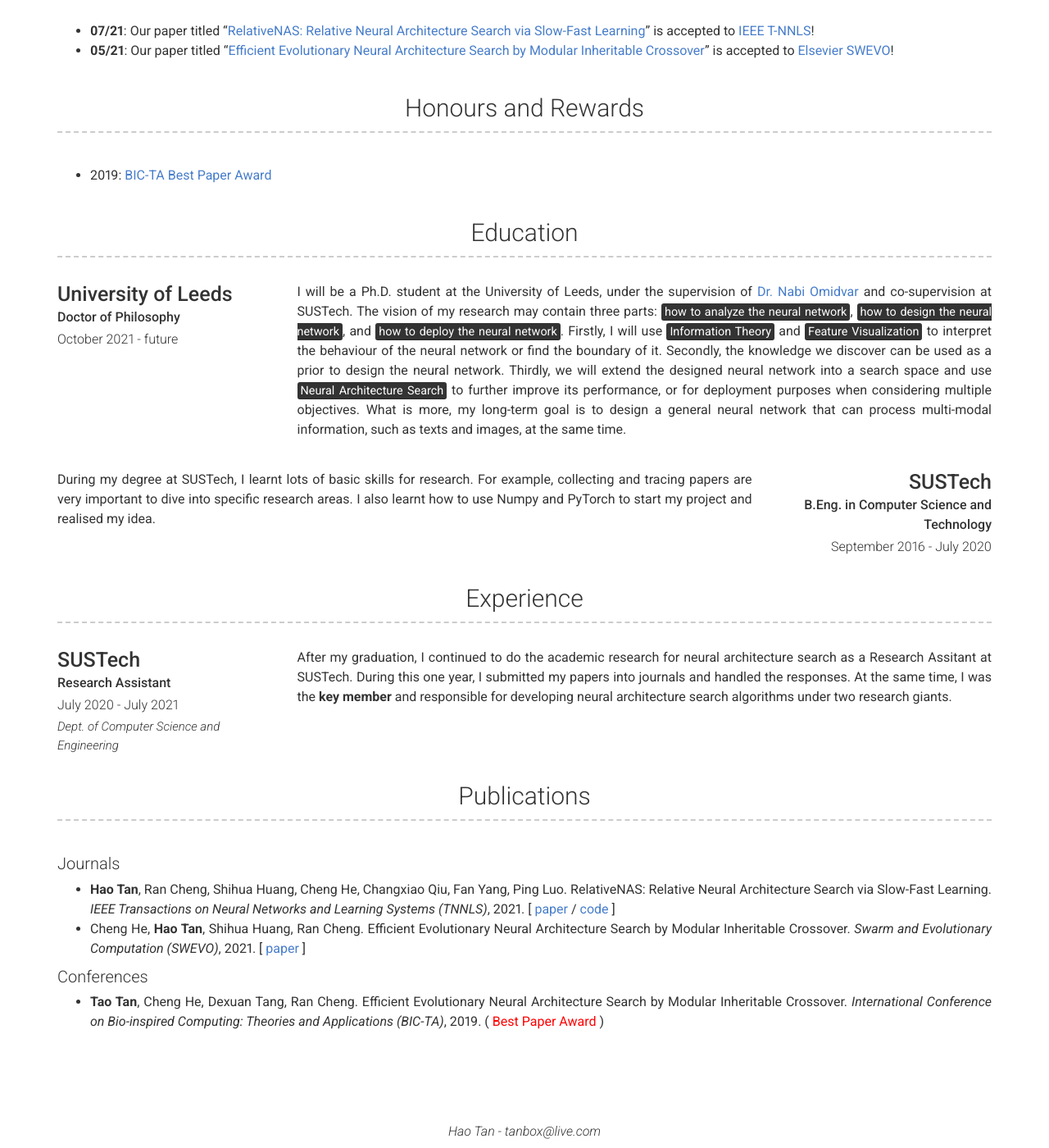
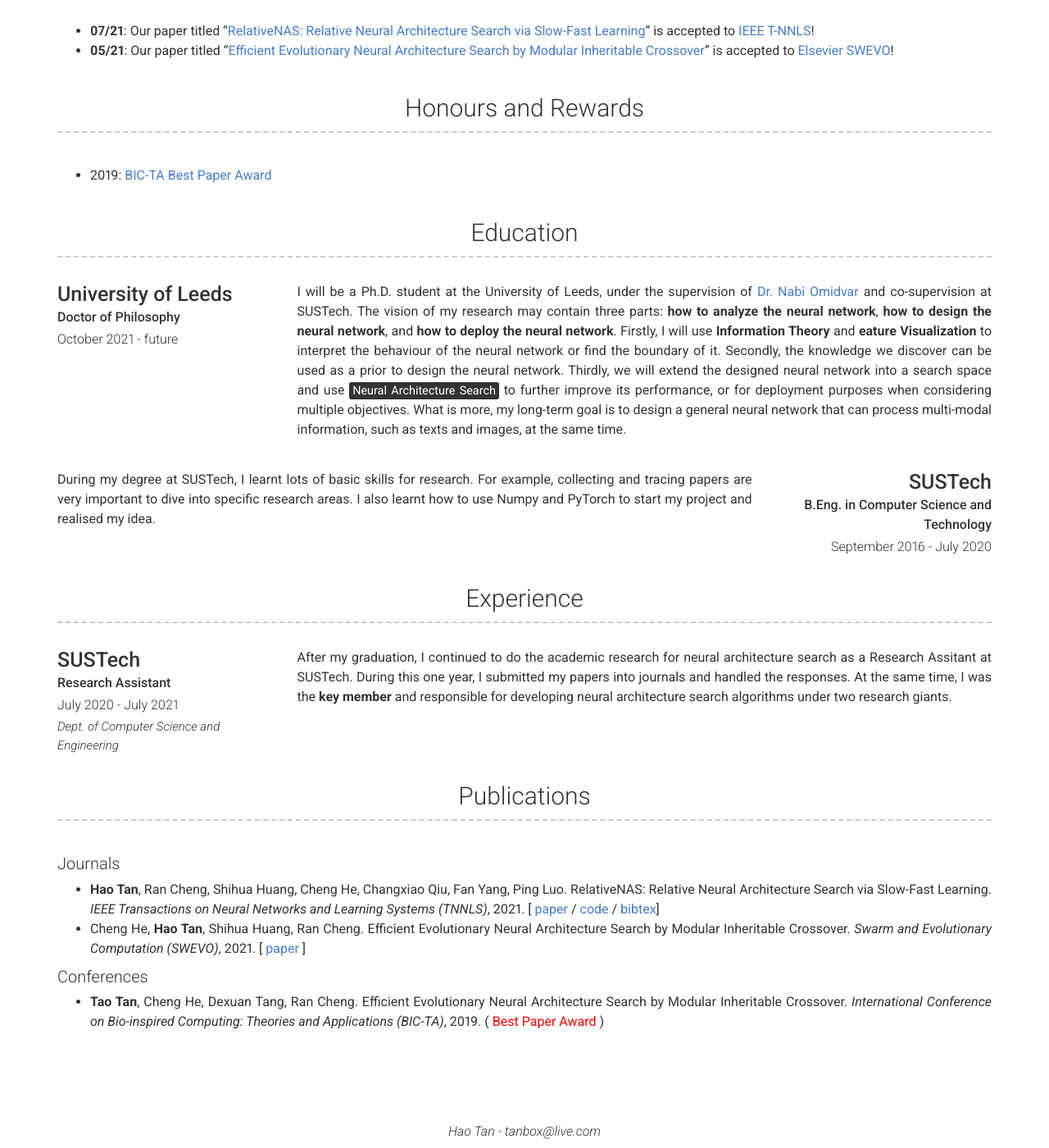
Before and after one commit to haotan1998/haotan1998.github.io, a Jekyll site: the page built from index.md, in a window 1280 px wide and 1400 px high, scrolled down 591 px. Shown: the whole window at 82% size. Built offline with Jekyll 4.4.1, drawn with Linux system fonts in a browser that asks for light colours; nearby versions of some CDN libraries.

Commit message:
Update _config.yml

```diff
--- a/_config.yml
+++ b/_config.yml
@@ -65,8 +65,8 @@
         caption: October 2021 - future
         description: | # this will include new lines to allow paragraphs
           I will be a Ph.D. student at the University of Leeds, under the supervision of [Dr. Nabi Omidvar](https://www.nomidvar.com) and co-supervision at SUSTech.
-          The vision of my research may contain three parts: <mark>how to analyze the neural network</mark>, <mark>how to design the neural network</mark>, and <mark>how to deploy the neural network</mark>.
-          Firstly, I will use <mark>Information Theory</mark> and <mark>Feature Visualization</mark> to interpret the behaviour of the neural network or find the boundary of it.
+          The vision of my research may contain three parts: **how to analyze the neural network**, **how to design the neural network**, and **how to deploy the neural network**.
+          Firstly, I will use **Information Theory** and **eature Visualization** to interpret the behaviour of the neural network or find the boundary of it.
           Secondly, the knowledge we discover can be used as a prior to design the neural network.
           Thirdly, we will extend the designed neural network into a search space and use <mark>Neural Architecture Search</mark> to further improve its performance, or for deployment purposes when considering multiple objectives.
           What is more, my long-term goal is to design a general neural network that can process multi-modal information, such as texts and images, at the same time.
@@ -97,7 +97,7 @@
       ## Journals
       - **Hao Tan**, Ran Cheng, Shihua Huang, Cheng He, Changxiao Qiu, Fan Yang, Ping Luo.
       RelativeNAS: Relative Neural Architecture Search via Slow-Fast Learning.
-      *IEEE Transactions on Neural Networks and Learning Systems (TNNLS)*, 2021. [ [paper](https://arxiv.org/abs/2009.06193) / [code](https://github.com/EMI-Group/RelativeNAS) ]
+      *IEEE Transactions on Neural Networks and Learning Systems (TNNLS)*, 2021. [ [paper](https://arxiv.org/abs/2009.06193) / [code](https://github.com/EMI-Group/RelativeNAS) / [bibtex](tanhao1998.github.io/bibtex/tnnls21-relative.txt)]
       - Cheng He, **Hao Tan**, Shihua Huang, Ran Cheng.
       Efficient Evolutionary Neural Architecture Search by Modular Inheritable Crossover.
       *Swarm and Evolutionary Computation (SWEVO)*, 2021. [ [paper](https://www.sciencedirect.com/science/article/pii/S2210650221000559) ]
```
